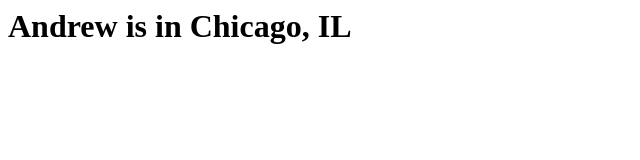
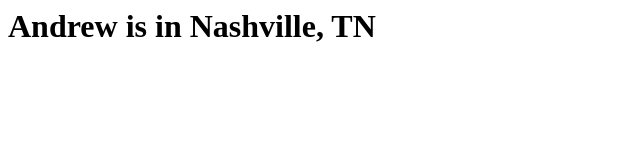
Before and after one commit to markm247/markm247.github.io, a plain HTML site: page index.html in a window 1280 px wide. Shown: the whole page, without its empty margins (0-640 px from the left). Drawn offline with Linux system fonts and the light colour scheme.

```diff
--- a/index.html
+++ b/index.html
@@ -1 +1 @@
-<h1>Andrew is in Chicago, IL</h1>
+<h1>Andrew is in Nashville, TN</h1>
```
